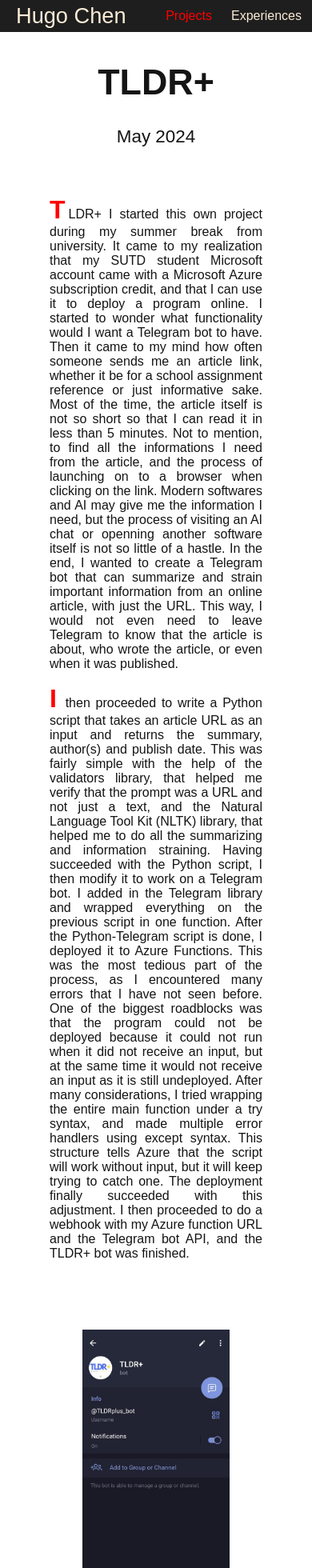
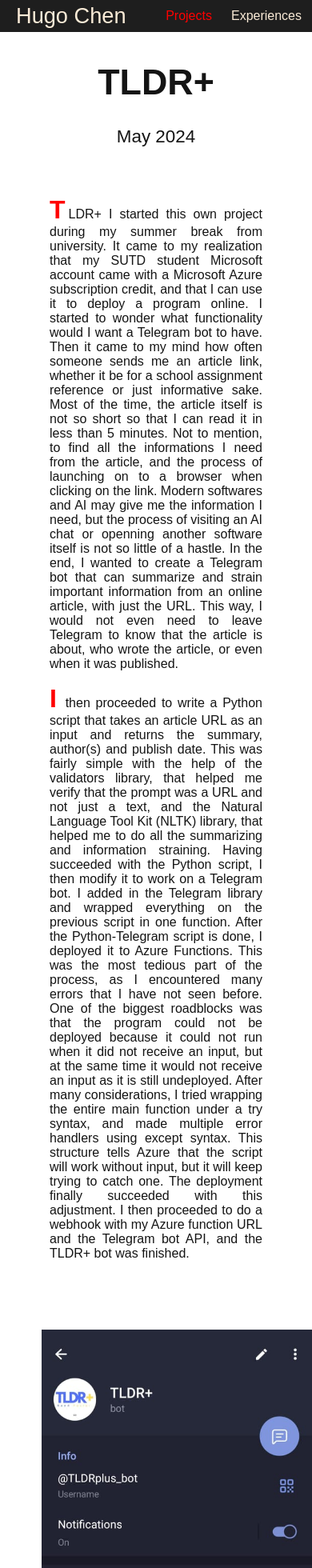
Before and after one commit to hugoingg/hugochen, a React (Vite) app: page /hugochen/projects/TldrPlus in a window 390 px wide. Shown: the top 1960 px of the page at 80% size. Built offline with nearby package versions, Linux system fonts and the light colour scheme.

Commit message:
fix: overflowing images

```diff
--- a/src/styles.css
+++ b/src/styles.css
@@ -644,7 +644,7 @@
         margin-bottom: 0;
         padding:0;
         justify-content: center;
-        letter-spacing: 9px;
+        letter-spacing: 2px;
     }
     .header-text h2 {
         font-size: 18px;
@@ -691,4 +691,8 @@
         align-items: center;
         justify-content: center;
     }
+    .project-Pages-Photos-Container img{
+        width: 40vh;
+        height: auto;
+    }
 }
```
